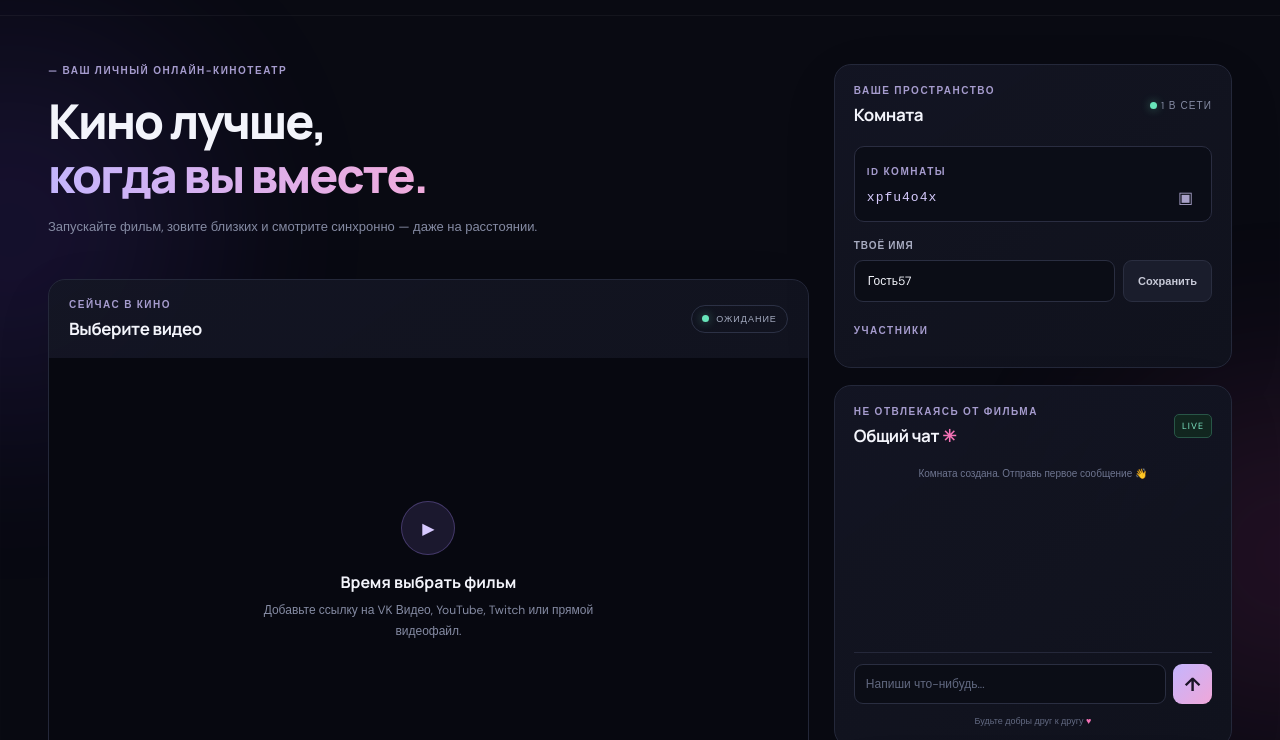
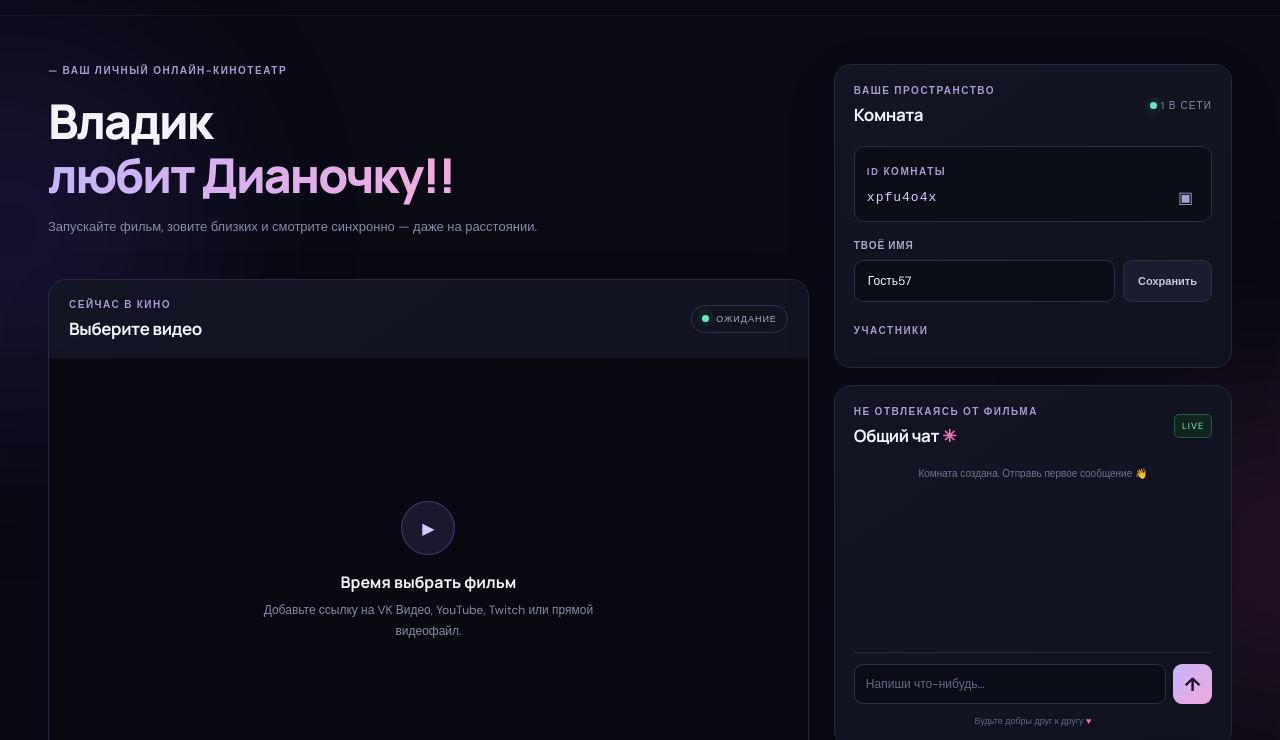
Before and after one commit to DxXxY/cinema, a website: page public/index.html in a window 1280 px wide. Shown: the part 60-800 px from the top of the page. Drawn offline with nearby package versions, Linux system fonts and the light colour scheme; no server answers.

Commit message:
Update index.html

```diff
--- a/public/index.html
+++ b/public/index.html
@@ -2,7 +2,7 @@
 <html lang="ru"><head><meta charset="utf-8"><meta name="viewport" content="width=device-width, initial-scale=1"><meta name="theme-color" content="#090a12"><title>Together Cinema — смотрите вместе</title><link rel="stylesheet" href="/styles.css"></head>
 <body><div class="ambient a1"></div><div class="ambient a2"></div>
 <header class="topbar"><a class="brand" href="/"><span class="brand-icon">▶</span><span>together<span class="accent">cinema</span></span></a><div class="top-actions"><i class="live-dot"></i><span class="muted small">КИНОТЕАТР В СЕТИ</span><button id="copyTop" class="button quiet">Пригласить ↗</button></div></header>
-<main class="layout"><section class="main-column"><div class="hero"><div class="eyebrow">— ВАШ ЛИЧНЫЙ ОНЛАЙН-КИНОТЕАТР</div><h1>Кино лучше,<br><span>когда вы вместе.</span></h1><p>Запускайте фильм, зовите близких и смотрите синхронно — даже на расстоянии.</p></div>
+<main class="layout"><section class="main-column"><div class="hero"><div class="eyebrow">— ВАШ ЛИЧНЫЙ ОНЛАЙН-КИНОТЕАТР</div><h1>Владик<br><span>любит Дианочку!!</span></h1><p>Запускайте фильм, зовите близких и смотрите синхронно — даже на расстоянии.</p></div>
 <section class="panel player-card"><div class="player-header"><div><div class="label">СЕЙЧАС В КИНО</div><h2 id="currentTitle">Выберите видео</h2></div><span class="pill"><i class="live-dot"></i><span id="syncStatus">ОЖИДАНИЕ</span></span></div><div id="stage" class="stage"><div id="empty" class="empty"><div class="orb">▶</div><h3>Время выбрать фильм</h3><p>Добавьте ссылку на VK Видео, YouTube, Twitch или прямой видеофайл.</p></div><video id="video" controls playsinline hidden></video><iframe id="embed" title="Встроенный видеоплеер" allow="autoplay; fullscreen; picture-in-picture; encrypted-media" allowfullscreen hidden></iframe><div id="error" class="error" hidden></div></div><div class="player-footer"><span id="hint">● Плеер готов к запуску</span><span class="muted small">СИНХРОНИЗАЦИЯ В РЕАЛЬНОМ ВРЕМЕНИ</span></div></section>
 <section class="panel source-card"><div class="section-heading"><div><div class="label">ИСТОЧНИК ВИДЕО</div><h2>Добавить фильм</h2></div><div class="segmented"><button id="directMode" class="segment active" type="button">Прямой файл</button><button id="embedMode" class="segment" type="button">VK / YouTube / Twitch</button></div></div><form id="mediaForm"><label for="mediaUrl">ССЫЛКА НА ВИДЕО</label><div class="input-row"><input id="mediaUrl" type="url" placeholder="https://example.com/movie.mp4" required><button class="button primary" type="submit">Запустить ↗</button></div><p id="sourceNote" class="note">Прямые MP4, WebM и HLS (.m3u8). Для них работает синхронизация воспроизведения.</p><label for="mediaTitle">НАЗВАНИЕ (НЕОБЯЗАТЕЛЬНО)</label><input id="mediaTitle" maxlength="120" placeholder="Например, Интерстеллар"></form></section>
 <section class="panel invite-card"><div class="invite-icon">↗</div><div class="invite-copy"><h3>Позови кого-нибудь на сеанс</h3><p>Отправь ссылку — и вы окажетесь в одной комнате.</p></div><button id="copyRoom" class="button outline">Копировать ссылку</button></section></section>
```
